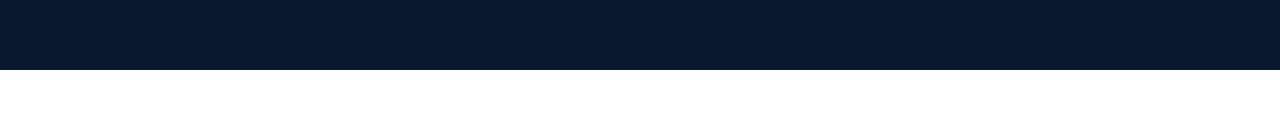
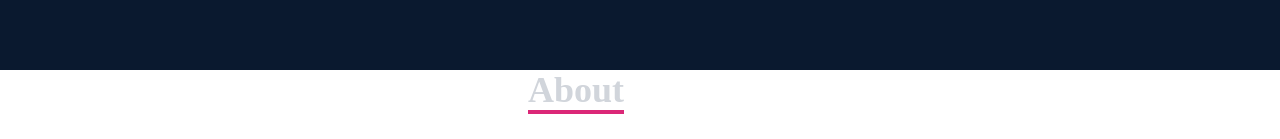
Before and after one commit to nic0mp/Nico-portProj3, a React (Create React App) app in the folder site/: page / in a window 1280 px wide. Shown: the part 730-869 px from the top of the page. Before the commit the page ends 800 px from the top, so only its background shows below. Built offline with nearby package versions, Linux system fonts and the light colour scheme.

Commit message:
update about section

```diff
--- a/site/src/App.js
+++ b/site/src/App.js
@@ -1,3 +1,4 @@
+import About from "./components/About";
 import Home from "./components/Home";
 import Navbar from "./components/Navbar";
 
@@ -6,6 +7,7 @@
     <div >
       <Navbar />
       <Home />
+      <About/>
     </div>
   );
 }
--- a/site/src/components/About.jsx
+++ b/site/src/components/About.jsx
@@ -1,15 +1,18 @@
-import React from "react";
+import React from 'react'
 
 const About = () => {
   return (
     <div name="about" className="w-full h-screenbg-[#0a192f] text-gray-300">
       <div className="flex flex-col justify-center items-center w-full h-full">
-        <div>
-          <p>About</p>
+        <div className="max-w-[1000px] w-full px-4 grid grid-cols-2 gap-8">
+          <div className='sm:text-right pb-8 pl-4'>
+            <p className='text-4xl font-bold inline border-b-4 border-pink-600'>About</p>
+          </div>
+
         </div>
       </div>
     </div>
   );
 };
 
-export default About;
+export default About
```
